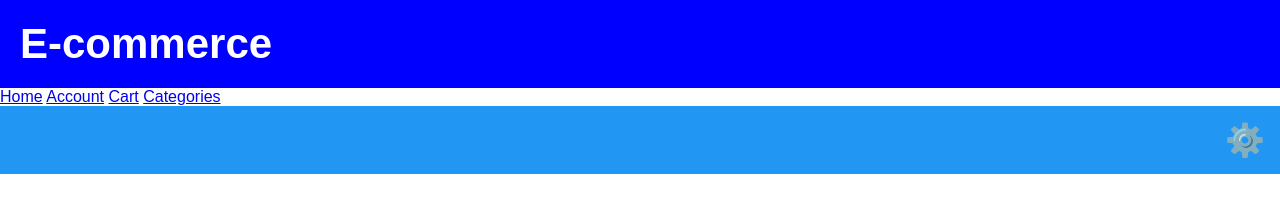
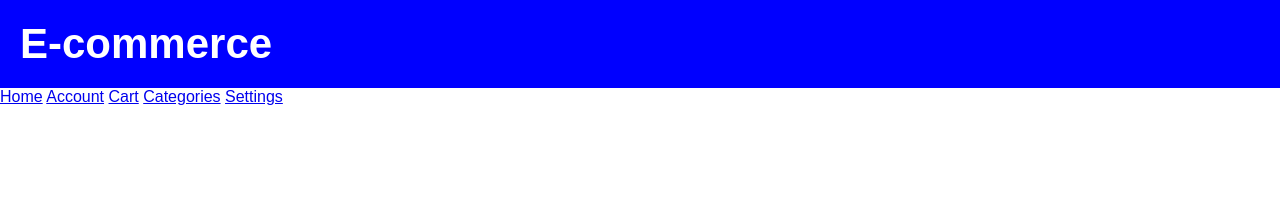
Before and after one commit to royalroushanroy1914168-cloud/my_ecom_app, a plain HTML site: page index.html in a window 1280 px wide. Drawn offline with Linux system fonts and the light colour scheme.

Commit message:
Update index.html

```diff
--- a/index.html
+++ b/index.html
@@ -52,47 +52,8 @@
     <a href="#">Account</a>
     <a href="#">Cart</a>
     <a href="#">Categories</a>
+     <a href="#">Settings</a>
   </div>
 
 </body>
 </html>
-
-
-<!DOCTYPE html>
-<html lang="en">
-<head>
-  <meta charset="UTF-8">
-  <title>Settings Only</title>
-
-  <style>
-    body {
-      margin: 0;
-      background-color: white;
-      font-family: Arial, sans-serif;
-    }
-
-    /* TOP BAR WITH ONLY SETTINGS ICON */
-    .topbar {
-      background-color: #2196F3; /* blue */
-      padding: 15px;
-      display: flex;
-      justify-content: flex-end; /* move to right side */
-      align-items: center;
-    }
-
-    .settings {
-      font-size: 32px;
-      cursor: pointer;
-      user-select: none;
-    }
-  </style>
-</head>
-<body>
-
-  <!-- ONLY SETTING ICON AT TOP RIGHT -->
-  <div class="topbar">
-    <div class="settings">⚙️</div>
-  </div>
-
-</body>
-</html>
```
